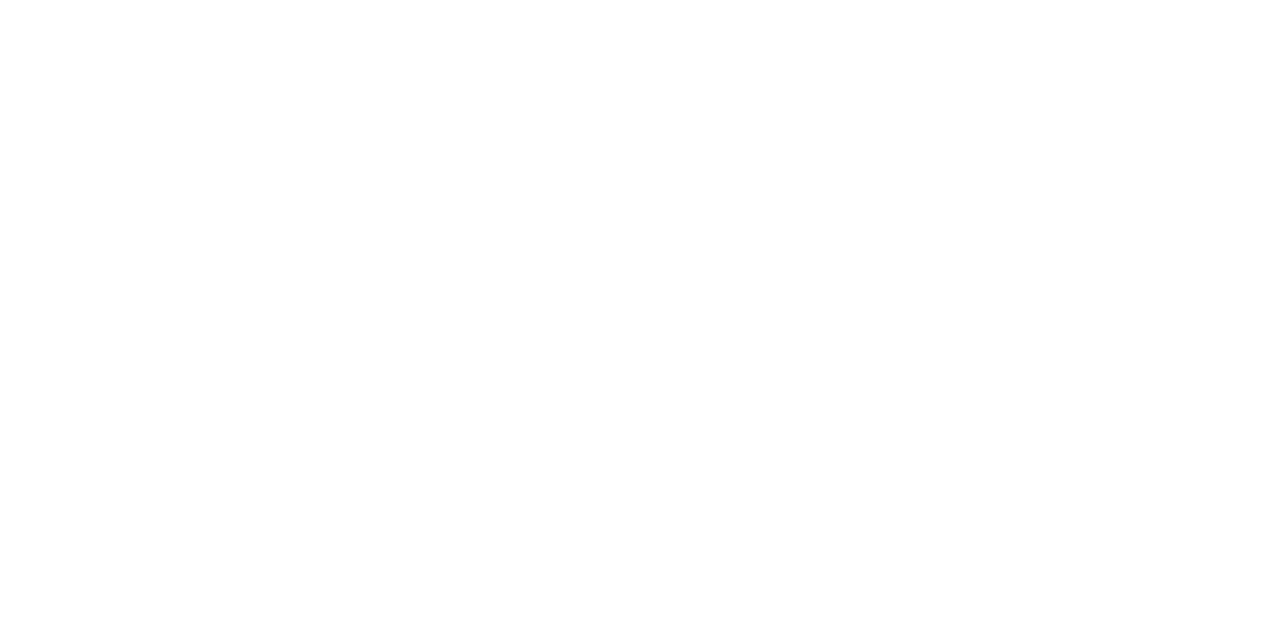
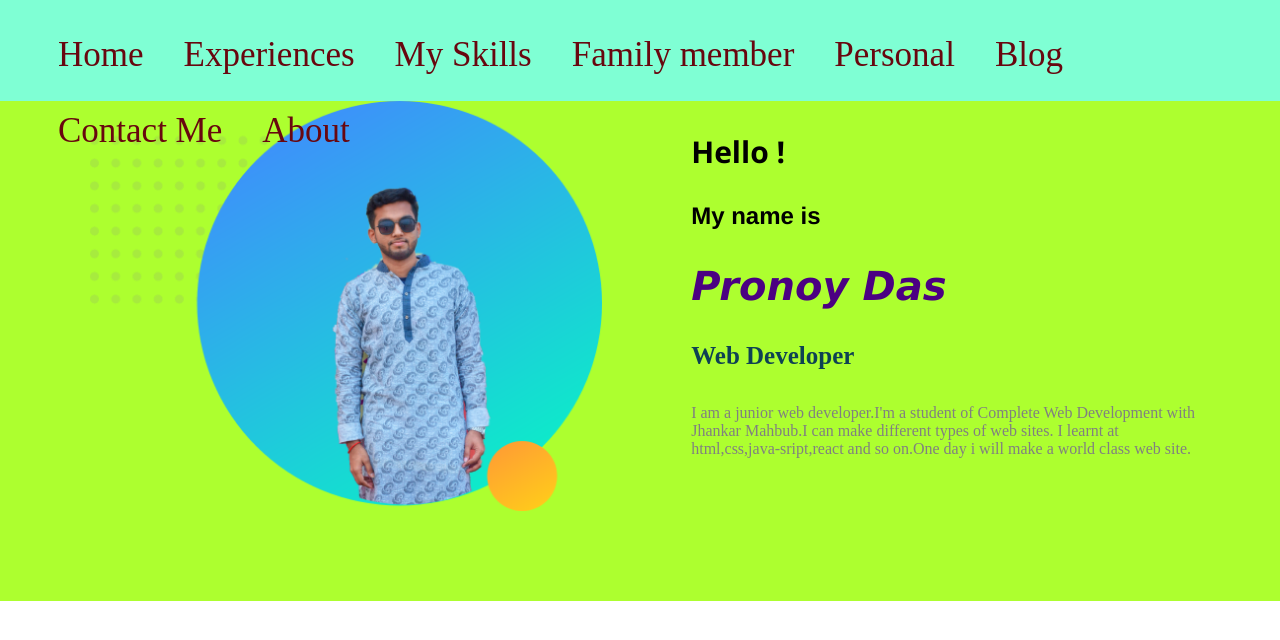
Before and after one commit to Pronoy568/Family, a plain HTML site: page index.html in a window 1280 px wide. Drawn offline with Linux system fonts and the light colour scheme.

Commit message:
2nd part

```diff
--- a/index.html
+++ b/index.html
@@ -3,10 +3,38 @@
 
 <head>
     <title>Family</title>
+    <link rel="stylesheet" href="style.css">
 </head>
 
 <body>
-
+    <!--Home part start-->
+    <section class="home">
+        <ul class="list">
+            <li><a target="_blank" href="">Home</a></li>
+            <li><a target="_blank" href="">Experiences</a></li>
+            <li><a target="_blank" href="">My Skills</a></li>
+            <li><a target="_blank" href="">Family member</a></li>
+            <li><a target="_blank" href="">Personal</a></li>
+            <li><a target="_blank" href="">Blog</a></li>
+            <li><a target="_blank" href="">Contact Me</a></li>
+            <li><a target="_blank" href="">About</a></li>
+        </ul>
+    </section>
+    <!--Home part End-->
+    <!--Personal part start-->
+    <section class="personal">
+        <div class="half">
+            <img src="Edit/image 10.png" alt="">
+        </div>
+        <div class="half">
+            <h3>Hello ! </h3>
+            <h2>My name is </h2>
+            <h1>Pronoy Das</h1>
+            <h4>Web Developer</h4>
+            <p>I am a junior web developer.I'm a student of Complete Web Development with Jhankar Mahbub.I can make different types of web sites. I learnt at html,css,java-sript,react and so on.One day i will make a world class web site.</p>
+        </div>
+    </section>
+    <!--Personal part End-->
 </body>
 
 </html>
--- a/style.css
+++ b/style.css
@@ -0,0 +1,82 @@
+body {
+    margin: 0px;
+    padding: 0px;
+}
+
+
+/*Home part start*/
+
+.list li {
+    display: inline-block;
+    padding: 18px;
+    font-size: 35px;
+}
+
+.list a {
+    text-decoration: none;
+    color: rgb(104, 7, 15);
+}
+
+.home {
+    background-color: aquamarine;
+    width: 100%;
+    height: 100px;
+    padding-top: 1px;
+}
+
+.list a:hover {
+    color: blue;
+    background-color: rgb(125, 193, 224);
+}
+
+
+/*Home part End*/
+
+
+/*Personal part start*/
+
+.half {
+    width: 40%;
+    padding-left: 5%;
+    margin-left: 2%;
+    float: left;
+}
+
+.half img {
+    width: 100%;
+}
+
+h3 {
+    font-size: 30px;
+    font-family: 'Segoe UI', Tahoma, Geneva, Verdana, sans-serif;
+    font-weight: 700;
+}
+
+h2 {
+    font-family: 'Franklin Gothic Medium', 'Arial Narrow', Arial, sans-serif;
+}
+
+h1 {
+    font-size: 40px;
+    font-family: Verdana, Geneva, Tahoma, sans-serif;
+    font-style: italic;
+    color: indigo;
+}
+
+h4 {
+    color: rgb(14, 66, 83);
+    font-size: 25px;
+    font-weight: 800s;
+}
+
+p {
+    color: grey;
+}
+
+.personal {
+    background-color: greenyellow;
+    height: 500px;
+}
+
+
+/*Personal part End*/
```
